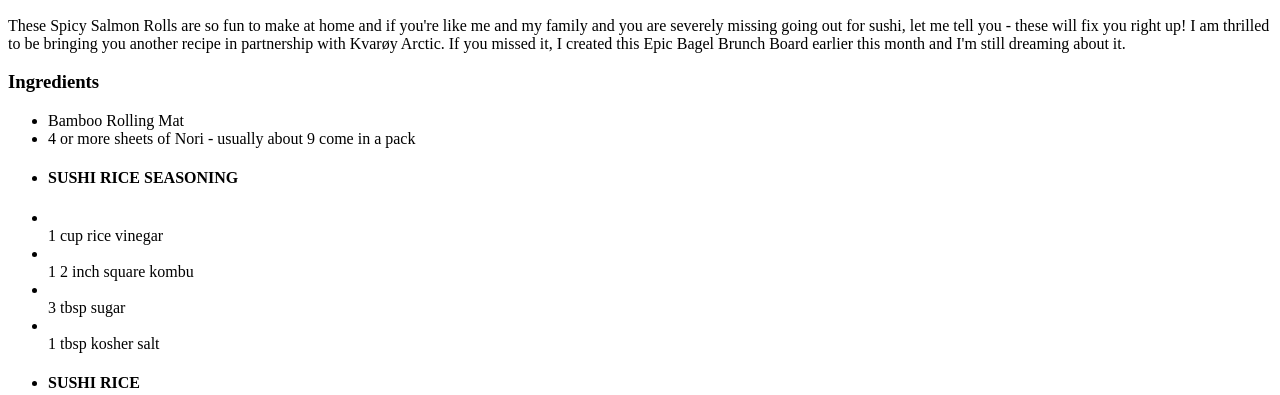
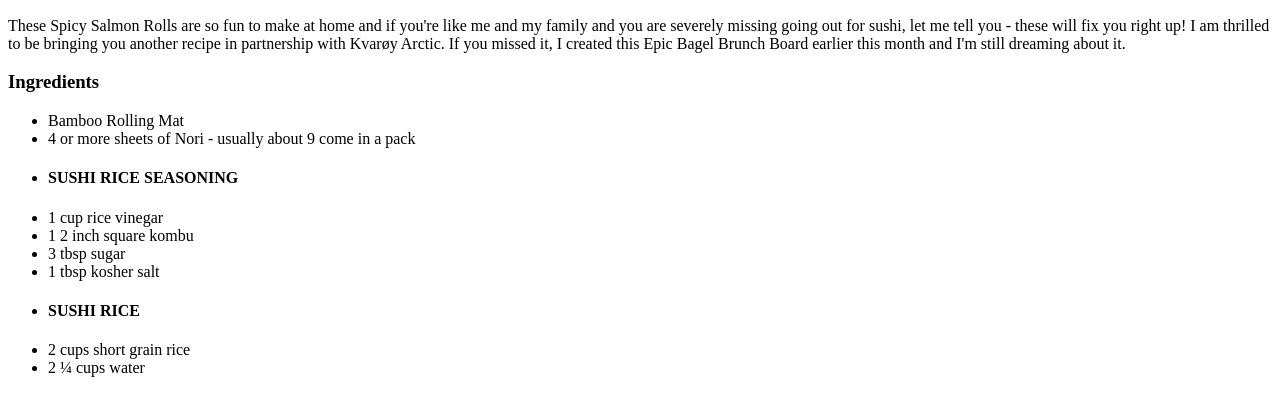
Before and after one commit to PianoOwl/odin-recipes, a plain HTML site: page recipes/spicy_salmon_roll.html in a window 1280 px wide. Shown: the part 434-829 px from the top of the page. Drawn offline with Linux system fonts and the light colour scheme.

Commit message:
Fix list issues for spicy salmon roll page

```diff
--- a/recipes/spicy_salmon_roll.html
+++ b/recipes/spicy_salmon_roll.html
@@ -17,10 +17,10 @@
         <li>Bamboo Rolling Mat</li>
         <li>4 or more sheets of Nori - usually about 9 come in a pack</li>
         <li><h4>SUSHI RICE SEASONING</h4></li>
-        <li></li>1 cup rice vinegar</li>
-        <li></li>1 2 inch square kombu</li>
-        <li></li>3 tbsp sugar</li>
-        <li></li>1 tbsp kosher salt</li>
+        <li>1 cup rice vinegar</li>
+        <li>1 2 inch square kombu</li>
+        <li>3 tbsp sugar</li>
+        <li>1 tbsp kosher salt</li>
 
         <li><h4>SUSHI RICE</h4></li>
 
```
